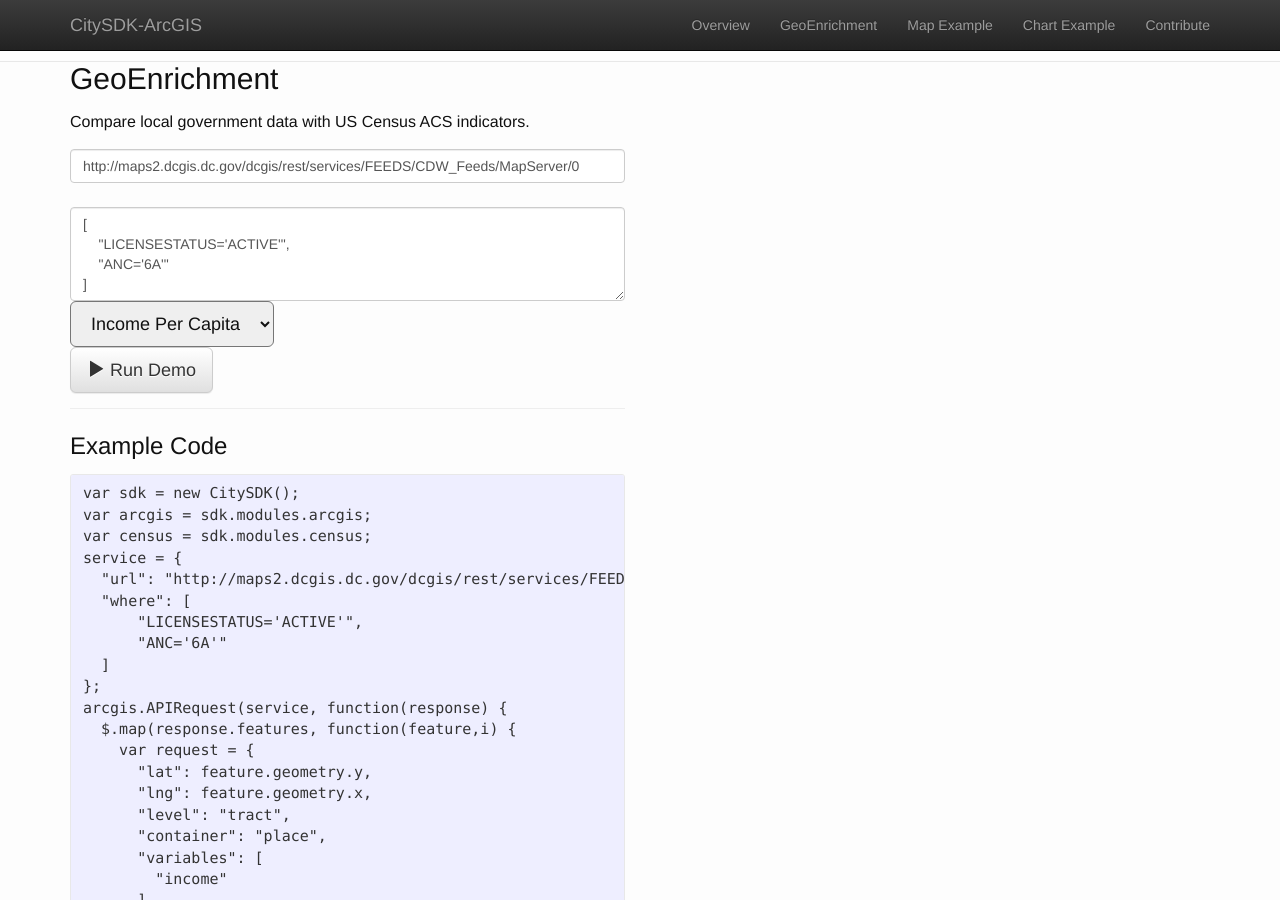
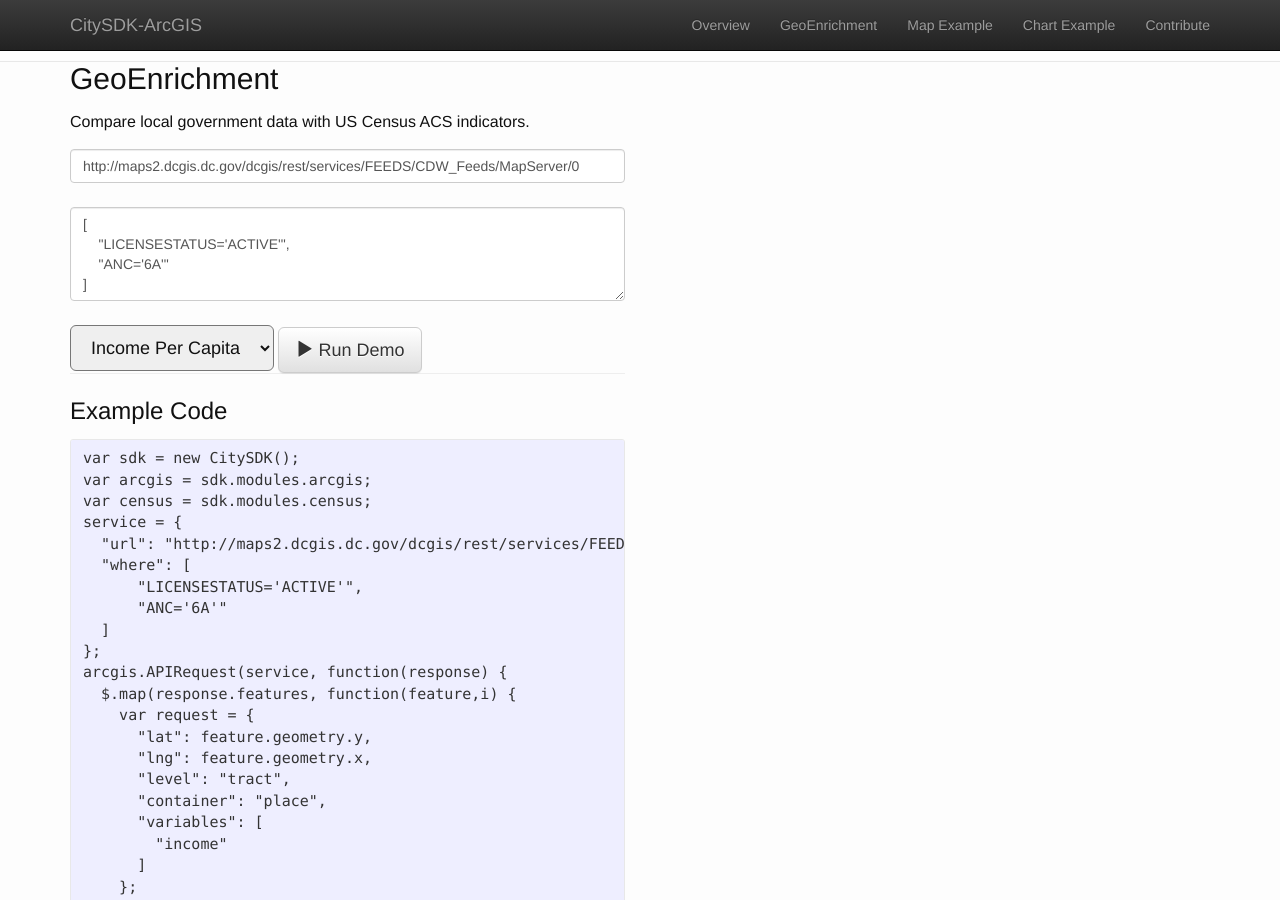
Before and after one commit to esridc/citysdk-arcgis, a Jekyll site: the page built from start.html, in a window 1280 px wide and 900 px high. Built offline with Jekyll 4.4.1, drawn with Linux system fonts in a browser that asks for light colours.

Commit message:
Small layout changes

```diff
--- a/start.html
+++ b/start.html
@@ -14,16 +14,17 @@
     "LICENSESTATUS='ACTIVE'",
     "ANC='6A'"
 ]</textarea>
+<br/>
       <select id="service-variable" class="input-lg">
         <option value="income_per_capita" default>Income Per Capita</option>
         <option value="age">Age</option>
         <option value="population">Population</option>
         <option value="commute_time">Commute Time</option>
       </select>
+
+    <a class="btn btn-default btn-lg" role="button" href="#" onclick="runDemo()">
+        <span class="glyphicon glyphicon-play"></span> Run Demo</a>
     </div>
-    <p><a class="btn btn-default btn-lg" role="button" href="#" onclick="runDemo()">
-        <span class="glyphicon glyphicon-play"></span> Run Demo</a></p>
-
     <hr>
     <br />
     <h3>Example Code</h3>
```
